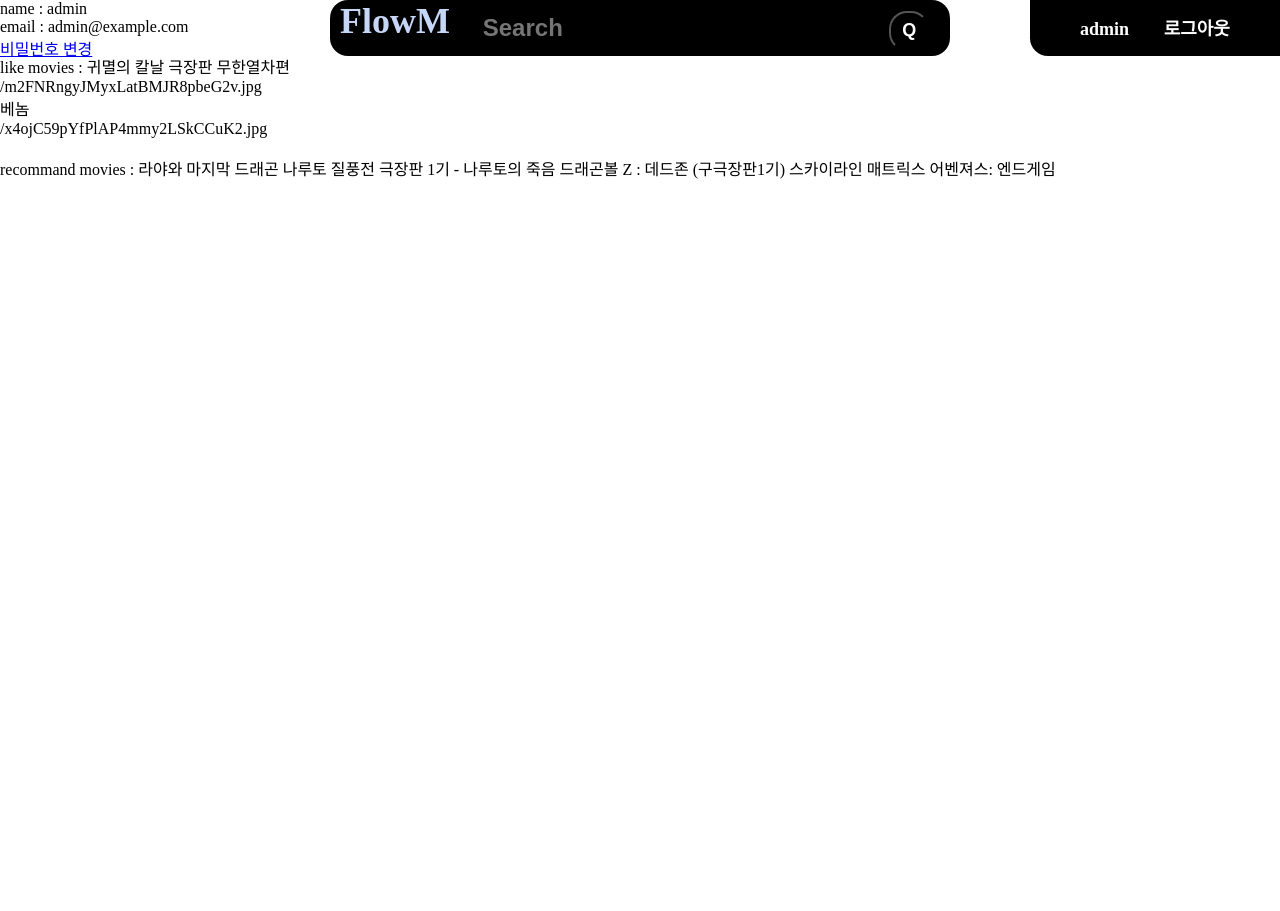
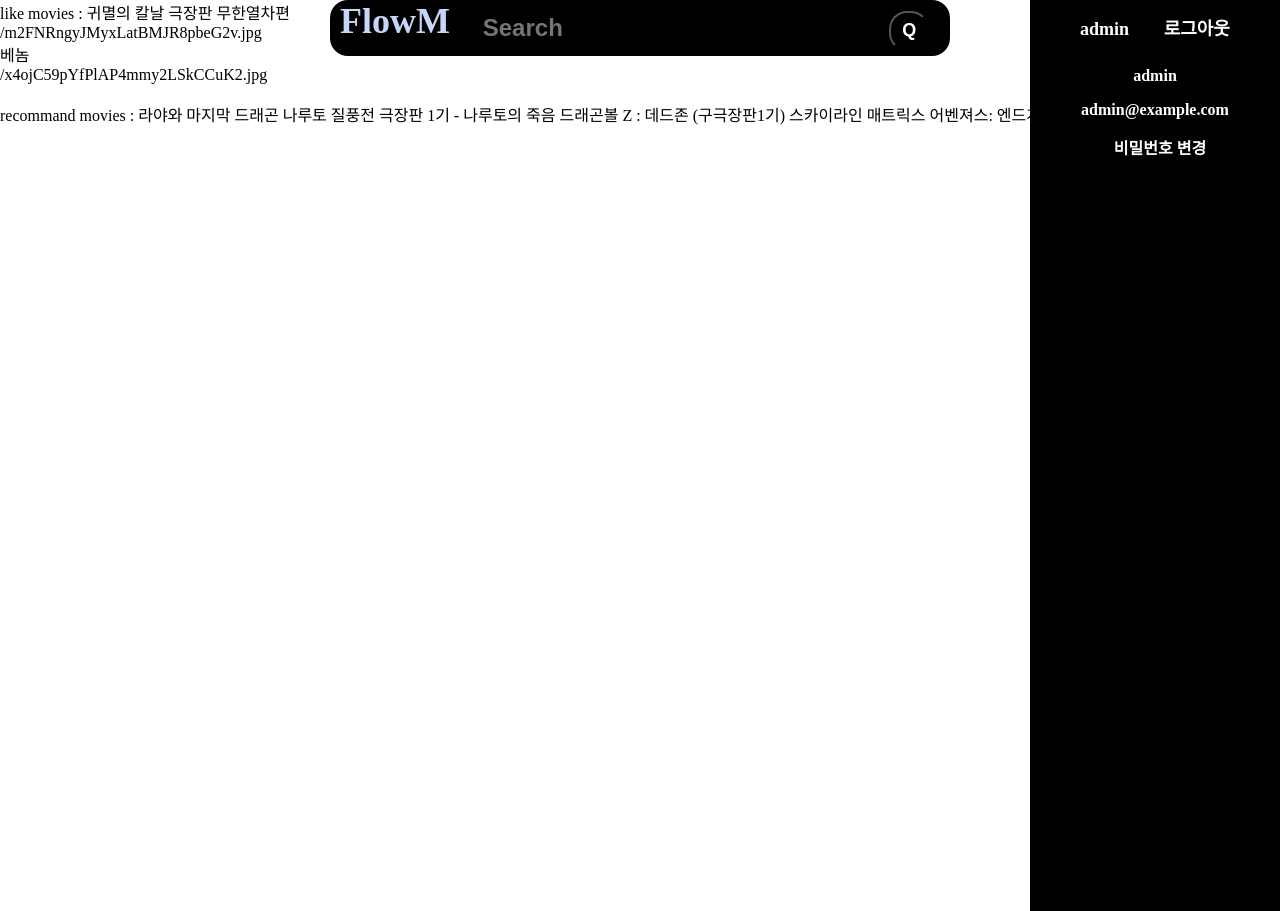
Before and after one commit to 502wow09/FlowM, a Django app: page /userinfo in a window 1280 px wide. Run offline with Django 3.2, Linux system fonts and the light colour scheme; a user stored in the database is signed in; data comes from the database, SQL or seed files in the repository; both versions use the stored data as it was after the commit.

Commit message:
fix like css, userinfo css

```diff
--- a/movies/static/movies/style.css
+++ b/movies/static/movies/style.css
@@ -197,7 +197,7 @@ li{
 }
 
 .contents{
-    position: fixed;
+    position: absolute;
 
     left: 20%;
     right: 20%;
@@ -285,6 +285,50 @@ li{
     box-shadow: inset 0 -2px white;
 }
 
+#right_menu{
+    position: absolute;
+    z-index: -1;
+    right: 0;
+    background-color: black;
+    width: 250px;
+    height: 100%;
+
+    padding-top: 4%;
+
+    color:white;
+    text-align: center;
+    font-weight: bold;
+}
+
+#like{
+    position: relative;
+    background-color: black;
+    width: 25px;
+    height: 25px;
+    text-align: center;
+    border: solid 2px white;
+    border-radius: 1em 1em 1em 1em;
+
+    top:-4px;
+    padding:2px;
+    margin-left:220px;
+    cursor: pointer;
+}
+
+.like_a{
+    position:absolute;
+    z-index:1;
+    left:0;
+    top:0;
+    text-decoration: none;
+    font-size:20px;
+}
+#like_gray{
+    color:gray;
+}
+#like_red{
+    color:red;
+}
 /*
 width: 400px;
 height: 50px;
--- a/movies/templates/movies/userinfo.html
+++ b/movies/templates/movies/userinfo.html
@@ -33,10 +33,11 @@
         </div>
 
 
-    <div>
-    name : {{ user.username }}<br>
-    email : {{ user.email }}<br>
-    <a style="width:110px; height:20px;"href="{% url 'movies:change_pw' %}">비밀번호 변경</a><br>
+    <div id="right_menu">
+    <p>{{ user.username }}</p>
+    <p>{{ user.email }}</p>
+    <div style="width:130px; height:50px;text-align: center;">
+        <a style="position: relative;width:100px; height:20px;color:white; left:50%;font-weight:bold;  text-decoration: none;" href="{% url 'movies:change_pw' %}">비밀번호 변경</a></div>
     </div>
     like movies :
     {% for like in likes %}
@@ -50,6 +51,8 @@
     {% endfor %}
 
 
+
+
     </div>
 </body>
 </html>
--- a/movies/urls.py
+++ b/movies/urls.py
@@ -13,7 +13,6 @@ urlpatterns = [
     path('userinfo', views.userinfo, name='userinfo'),
     path('change_pw', views.change_pw, name='change_pw'),
     path('<int:movie_id>/like', views.like, name='like'),
-    path('mgdf', views.mgdf, name='mgdf'),
 
     # path('<int:question_id>/', views.detail, name='detail'),    #url 'detail'로 사용
     # path('learning/', views.learning, name='learning'),
--- a/movies/views.py
+++ b/movies/views.py
@@ -163,6 +163,13 @@ def detail(request, movie_id):
             similars_list.append(Movie.objects.get(id=row['id']))
         except: pass
 
+        on_like='gray'
+        try:
+            Likes.objects.get(user_id=request.user, movie_id=movie_id)
+            on_like='red'
+        except:
+            on_like='gray'
+
     context = {
         'selected_movie': selected_movie,
         'config': Configuration.objects.get(pk=1),
@@ -171,6 +178,7 @@ def detail(request, movie_id):
         # 'directors' : ", ".join(director_list),
         'actors' : ", ".join(actor_list),
         'similar_list' : similars_list,
+        'on_like' : on_like,
     }
     return render(request, 'movies/detail.html', context)
 
@@ -467,22 +475,23 @@ def userinfo(request):
     content = {'likes':like_movies, 'recos':recommand_movies}
     return render(request, 'movies/userinfo.html', content )
 
+# anaconda notebook 출력 확인
+    # def mgdf(request):
+    #     data = list(Movie_Genre.objects.all().values('movie_id', 'genre_id'))
+    #     df = pd.DataFrame(data)
+    #     df['genre_id'] = df['genre_id'].apply(str)
+    #     df = df.groupby('movie_id')['genre_id'].apply(' '.join).reset_index()
 
-def mgdf(request):
-    data = list(Movie_Genre.objects.all().values('movie_id', 'genre_id'))
-    df = pd.DataFrame(data)
-    df['genre_id'] = df['genre_id'].apply(str)
-    df = df.groupby('movie_id')['genre_id'].apply(' '.join).reset_index()
+    #     from sklearn.feature_extraction.text import CountVectorizer
+    #     count_vector = CountVectorizer(ngram_range=(1,3))
+    #     vector_genres = count_vector.fit_transform(df['genre_id'])
 
-    from sklearn.feature_extraction.text import CountVectorizer
-    count_vector = CountVectorizer(ngram_range=(1,3))
-    vector_genres = count_vector.fit_transform(df['genre_id'])
+    #     from sklearn.metrics.pairwise import cosine_similarity
+    #     cos_sim = cosine_similarity(vector_genres, vector_genres).argsort()[:, ::-1]
 
-    from sklearn.metrics.pairwise import cosine_similarity
-    cos_sim = cosine_similarity(vector_genres, vector_genres).argsort()[:, ::-1]
+    #     context = { 'state': 'Done.', 'df': cos_sim.shape }
+    #     return render(request, 'movies/learn.html', context)
 
-    context = { 'state': 'Done.', 'df': cos_sim.shape }
-    return render(request, 'movies/learn.html', context)
 
 @login_required
 def change_pw(request):
@@ -507,12 +516,10 @@ def change_pw(request):
 @login_required
 def like(request, movie_id):
     user = User.objects.get(username=request.user)
-
-    if Likes.objects.filter(user_id=user, movie_id=movie_id):
-        Likes.objects.filter(user_id=user, movie_id=movie_id).delete()
-        on_like=0
+    like_this = Likes.objects.filter(user_id=user, movie_id=movie_id)
+    if like_this:
+        like_this.delete()
     else:
         Likes.objects.create(user_id=user, movie_id=movie_id)
-        on_like=1
     # return render(request, 'movies/ex.html', {'user':user, 'movie_id':movie_id, 'on':on_like})
     return redirect('movies:detail', movie_id)
```
Also changed, not shown: movies/templates/movies/detail.html (+13 -6 lines), db.sqlite3. Lines whose indentation alone changed are shown as unchanged.
